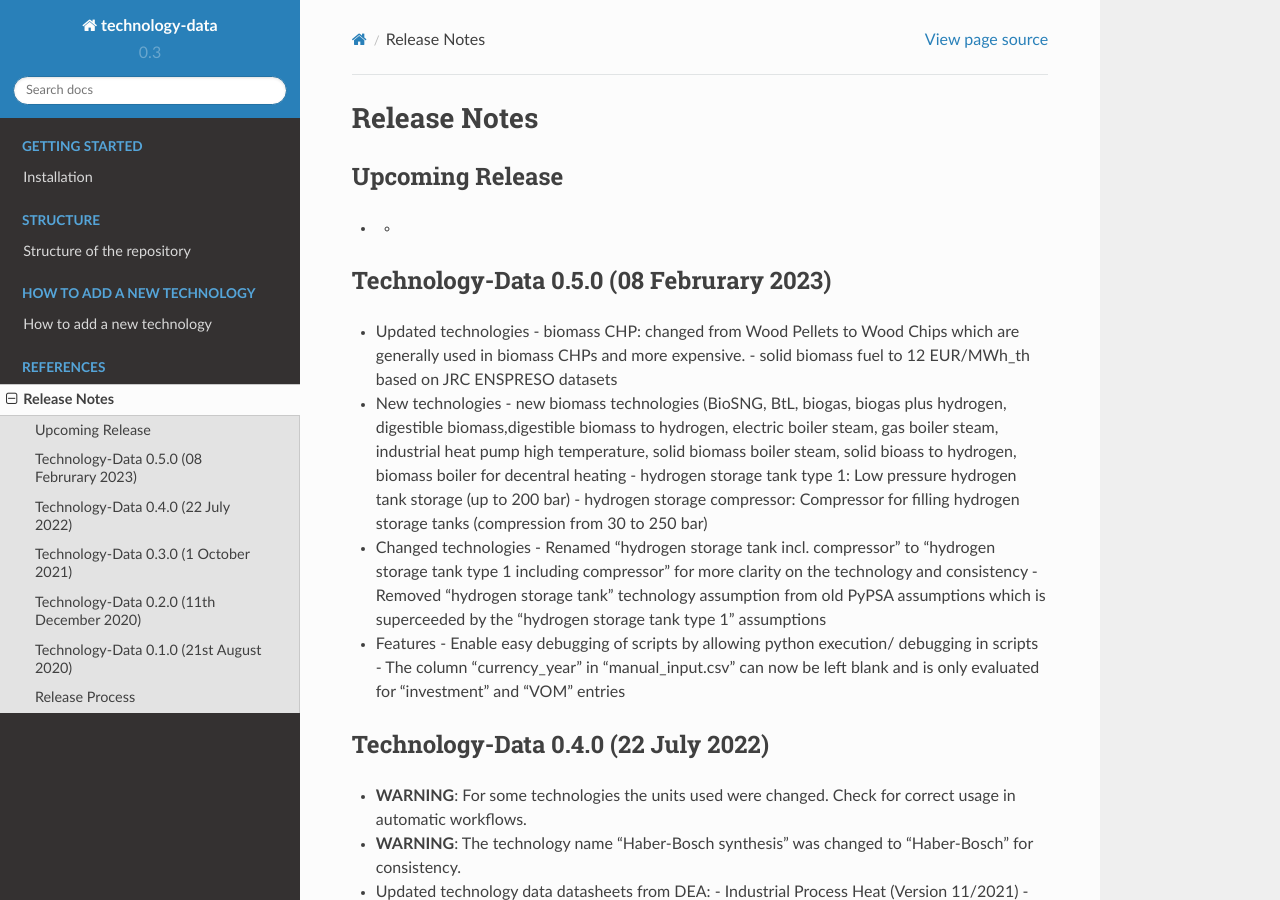
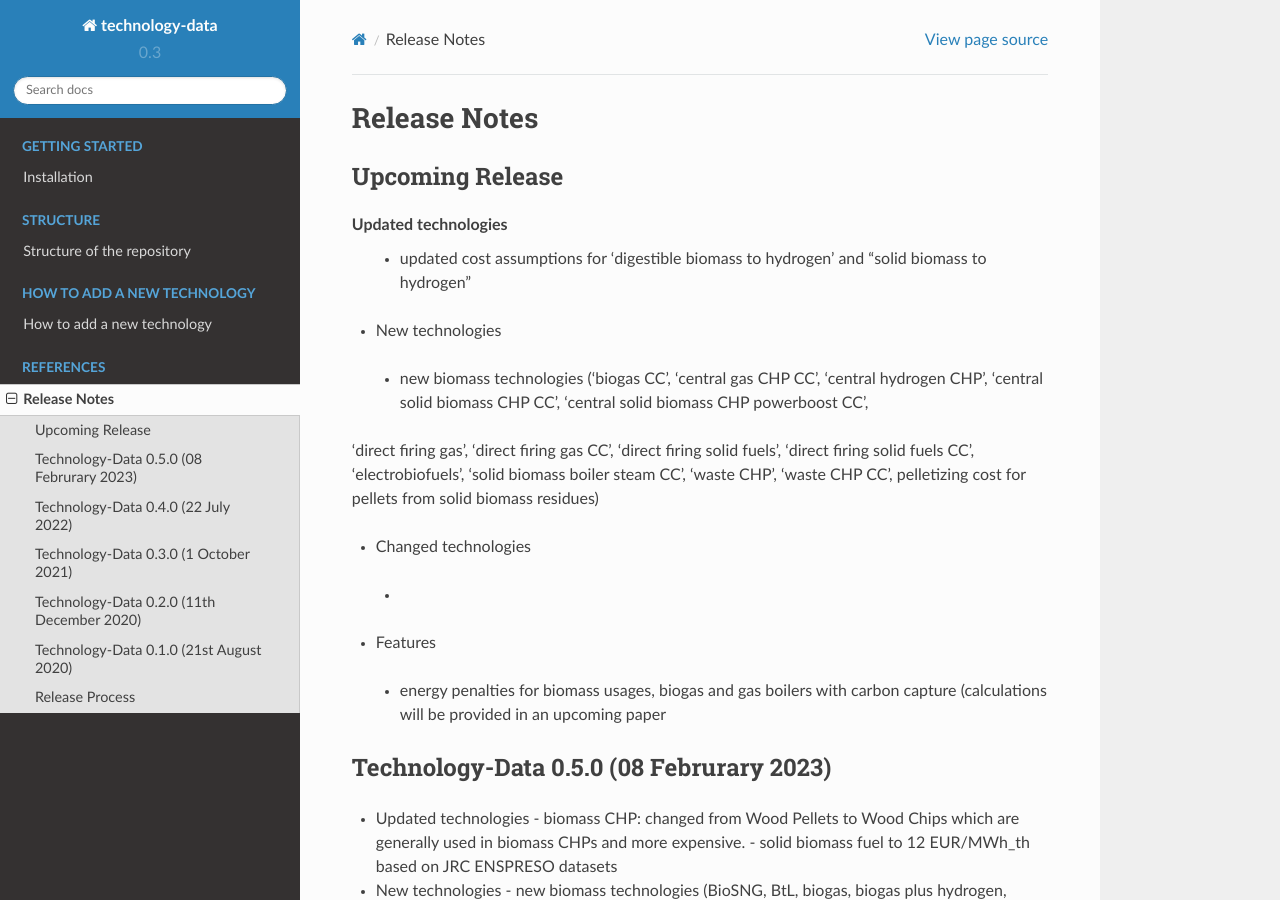
Before and after one commit to PyPSA/technology-data, a Sphinx documentation site: the page built from docs/release_notes.rst, in a window 1280 px wide and 900 px high. Built offline with Sphinx 7.4.7 and the Read the Docs theme 2.0.0, drawn with Linux system fonts in a browser that asks for light colours.

Commit message:
update release notes

```diff
--- a/docs/release_notes.rst
+++ b/docs/release_notes.rst
@@ -5,7 +5,19 @@ Release Notes
 Upcoming Release
 ================
 
-* -
+Updated technologies
+ - updated cost assumptions for 'digestible biomass to hydrogen' and "solid biomass to hydrogen"
+
+* New technologies
+ - new biomass technologies ('biogas CC', 'central gas CHP CC', 'central hydrogen CHP', 'central solid biomass CHP CC', 'central solid biomass CHP powerboost CC',
+'direct firing gas', 'direct firing gas CC', 'direct firing solid fuels', 'direct firing solid fuels CC', 'electrobiofuels', 'solid biomass boiler steam CC', 'waste CHP', 'waste CHP CC',
+pelletizing cost for pellets from solid biomass residues)
+
+* Changed technologies
+ -
+
+* Features
+ - energy penalties for biomass usages, biogas and gas boilers with carbon capture (calculations will be provided in an upcoming paper
 
 Technology-Data 0.5.0 (08 Februrary 2023)
 ===========================================
```
